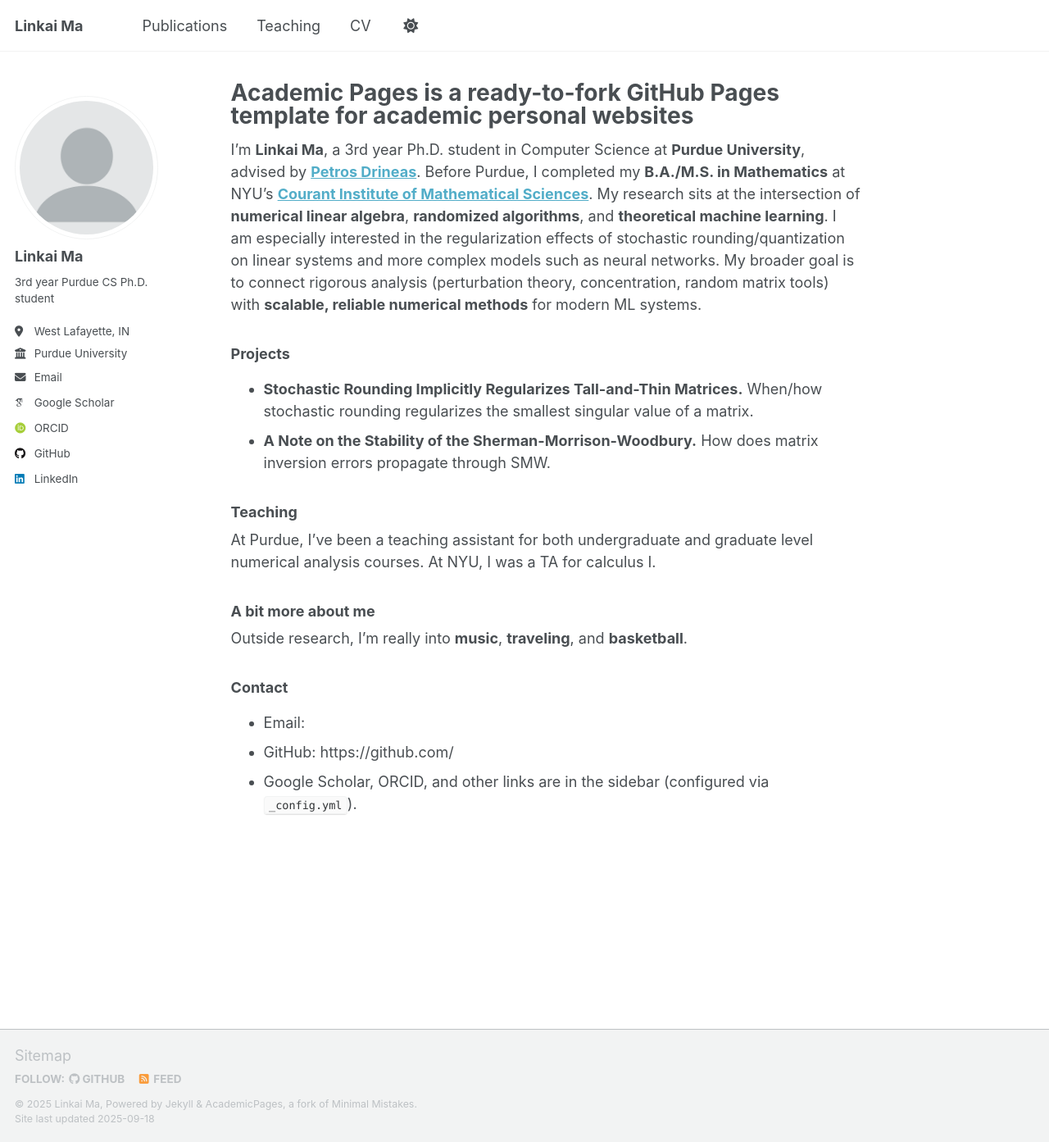
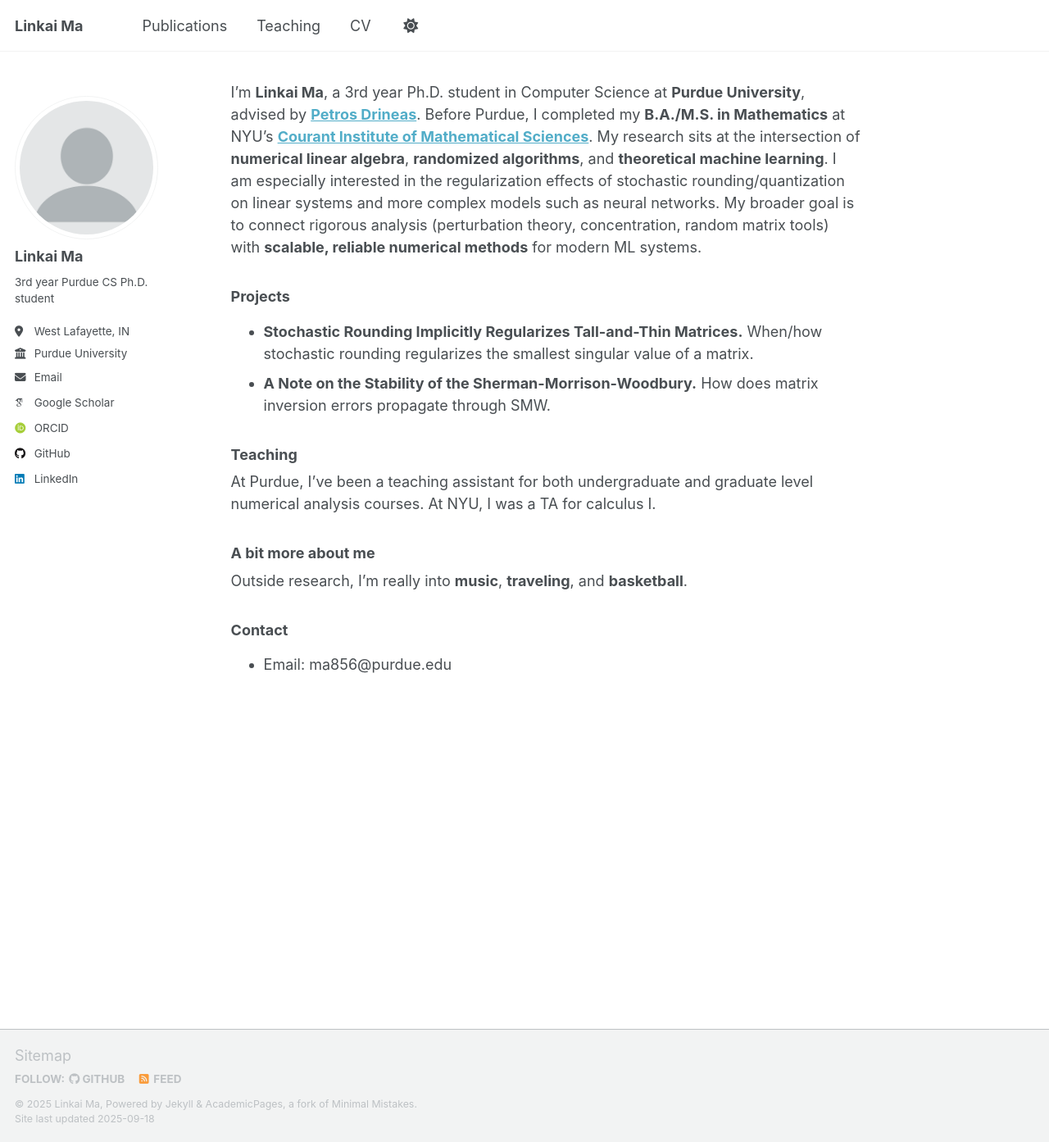
Before and after one commit to LinkaiMa/LinkaiMa.github.io, a Jekyll site: the page built from _pages/about.md, in a window 1280 px wide and 1393 px high. Shown: the whole window at 82% size. Built offline with Jekyll 4.4.1, drawn with Linux system fonts in a browser that asks for light colours; some web fonts are replaced; a script that is not in the unit is left out.

Commit message:
Update about.md

```diff
--- a/_pages/about.md
+++ b/_pages/about.md
@@ -1,6 +1,5 @@
 ---
 permalink: /
-title: "Academic Pages is a ready-to-fork GitHub Pages template for academic personal websites"
 author_profile: true
 redirect_from:
   - /about/
@@ -22,6 +21,4 @@ At Purdue, I've been a teaching assistant for both undergraduate and graduate le
 Outside research, I’m really into **music**, **traveling**, and **basketball**.
 
 ### Contact
-- Email: {{ site.email }}
-- GitHub: {{ site.github_username | prepend: "https://github.com/" }}
-- Google Scholar, ORCID, and other links are in the sidebar (configured via `_config.yml`).
+- Email: ma856@purdue.edu
```
